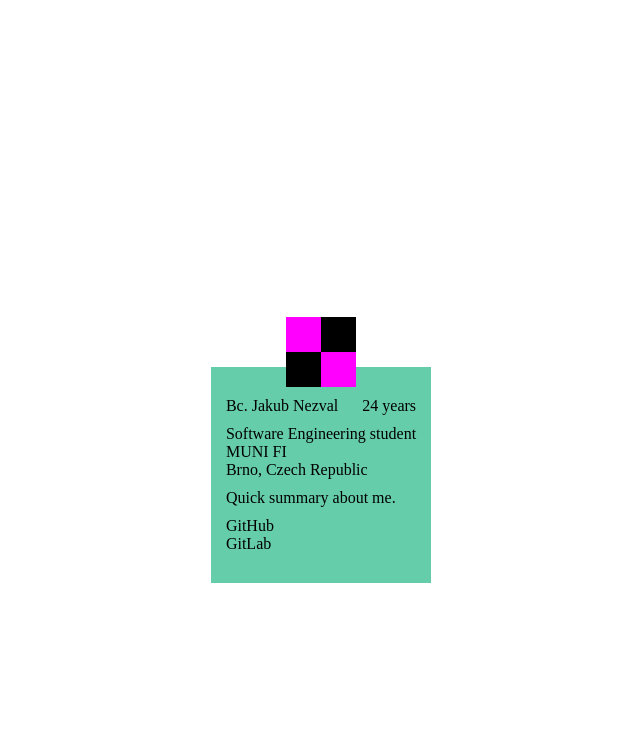
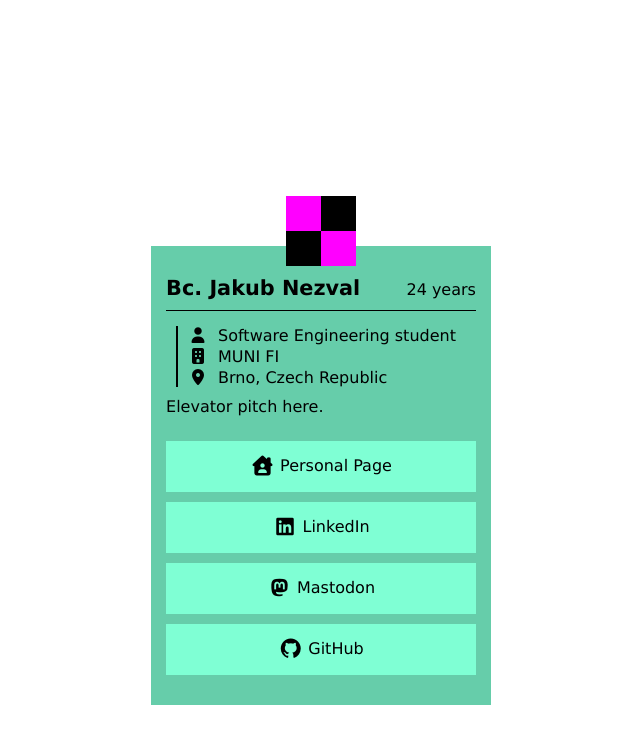
Before and after one commit to xnzvl/xnzvl.github.io, a Jekyll site: the page built from src/business_card.html, in a window 1280 px wide. Shown: the top 744 px of the page, without its empty margins (319-959 px from the left). Built offline with Jekyll 4.4.1, drawn with Linux system fonts in a browser that asks for light colours; nearby versions of some CDN libraries.

Commit message:
feat(bussiness card): basic styling

```diff
--- a/src/_layouts/card.html
+++ b/src/_layouts/card.html
@@ -1,11 +1,12 @@
 <!doctype html>
 <html>
   <head>
-    <meta charset="utf-8">
+    <meta charset='utf-8'>
     <title>{{ page.title }}</title>
-    <link rel="stylesheet" href="/assets/css/card.css">
+    <link rel='stylesheet' href='/assets/css/card.css'/>
+    <link rel='stylesheet' href='https://cdnjs.cloudflare.com/ajax/libs/font-awesome/7.0.1/css/all.min.css' integrity='sha512-2SwdPD6INVrV/lHTZbO2nodKhrnDdJK9/kg2XD1r9uGqPo1cUbujc+IYdlYdEErWNu69gVcYgdxlmVmzTWnetw==' crossorigin='anonymous' referrerpolicy='no-referrer'/>
   </head>
-  <body class="center">
+  <body class='center'>
     {{ content }}
   </body>
 </html>
--- a/src/_sass/card.scss
+++ b/src/_sass/card.scss
@@ -1,6 +1,9 @@
 @import "center";
 
+$gap_xs: 2px;
+$gap_s: 5px;
 $gap_m: 10px;
+$gap_l: 20px;
 
 $space_s: 15px;
 $space_m: 30px;
@@ -15,7 +18,7 @@ html, body {
 }
 
 .card {
-  // something?
+  font-family: 'Verdana';
 }
 
 .card__image {
@@ -38,6 +41,65 @@ html, body {
 }
 
 .card-content__name-age {
+  border-bottom: 1px solid black;
+  padding-bottom: $gap_m;
+  margin-bottom: $gap_s;
+}
+
+.name-age {
   display: flex;
   justify-content: space-between;
+  align-items: baseline;
+  gap: $gap_m;
 }
+
+.name-age__name {
+  font-weight: bolder;
+  font-size: 1.3em;
+}
+
+.name-age__age {
+  font-weight: lighter;
+}
+
+.card-content__bullets {
+  margin: 0 $gap_m;
+  border-left: 2px solid black;
+  padding: 0 $gap_m;
+}
+
+.bullet-list {
+  display: flex;
+  flex-direction: column;
+  gap: $gap_xs;
+}
+
+.bullet-list__bullet {
+  display: flex;
+  gap: $gap_m;
+  align-items: center;
+}
+
+.card-content__elevator-pitch {
+
+}
+
+.card-content__links {
+  margin-top: 15px;
+}
+
+.link-buttons {
+  display: flex;
+  flex-direction: column;
+  gap: $gap_m;
+}
+
+.link-buttons__button {
+  background-color: aquamarine;
+  padding: $space_s;
+}
+
+.link-button__button-body {
+  display: inline-flex;
+  gap: $gap_s;
+}
--- a/src/business_card.html
+++ b/src/business_card.html
@@ -29,33 +29,52 @@ title: J. Nezval
 
 <div class='card'>
   <div class='card__image'>
-      <img class='image' src='{{ site.data.my.image }}'/>
+    <img class='image' src='{{ site.data.my.image }}'/>
   </div>
   <div class='card__content'>
-    <div class='card-content__name-age'>
-      <div class='name__name'>
+
+    <div class='card-content__name-age name-age'>
+      <div class='name-age__name'>
         {{site.data.my.degree}}
         {{site.data.my.name}}
         {{site.data.my.surname}}
       </div>
-      <div class='name__age'><span id='age'>_</span> years</div>
+      <div class='name-age__age'>
+        <span id='age'>_</span> years
+      </div>
     </div>
 
-
-    <div class='card__tldr'>
-      <div>{{ site.data.my.role }}</div>
-      <div>{{ site.data.my.organization }}</div>
-      <div>
+    <div class='card-content__bullets bullet-list'>
+      <div class='bullet-list__bullet'>
+        <i class="fa-solid fa-user"></i>
+        {{ site.data.my.role }}
+      </div>
+      <div class='bullet-list__bullet'>
+        <i class="fa-solid fa-building"></i>
+        {{ site.data.my.organization }}
+      </div>
+      <div class='bullet-list__bullet'>
+        <i class="fa-solid fa-location-dot"></i>
         {{ site.data.my.location.city }},
         {{ site.data.my.location.country }}
       </div>
     </div>
-    <div class='card__body'>
-      Quick summary about me.
+
+    <div class='card-content__elevator-pitch'>
+      Elevator pitch here.
     </div>
-    <div class='card__buttons'>
-      <div>GitHub</div>
-      <div>GitLab</div>
+
+    <div class='card-content__links'>
+      <div class='link-buttons'>
+        {% for socialLink in site.data.my.links %}
+          <div class='link-buttons__button'>
+            <div class='center link-button__button-body'>
+              <i class='{{ socialLink[1].icon }} fa-lg'></i>
+              <span>{{ socialLink[0] }}</span>
+            </div>
+          </div>
+        {% endfor %}
+      </div>
     </div>
 
   </div>
```
Also changed, not shown: src/_data/my.yaml (+14 -0 lines).
